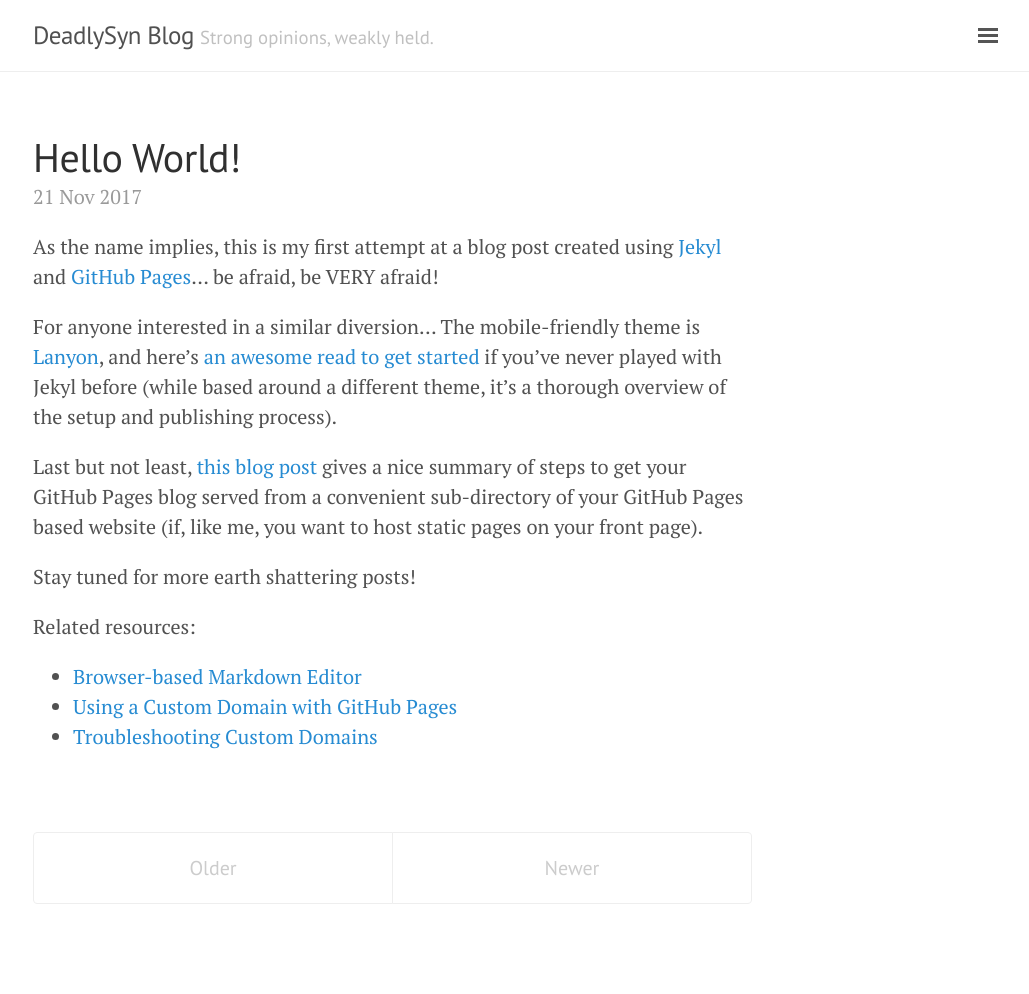
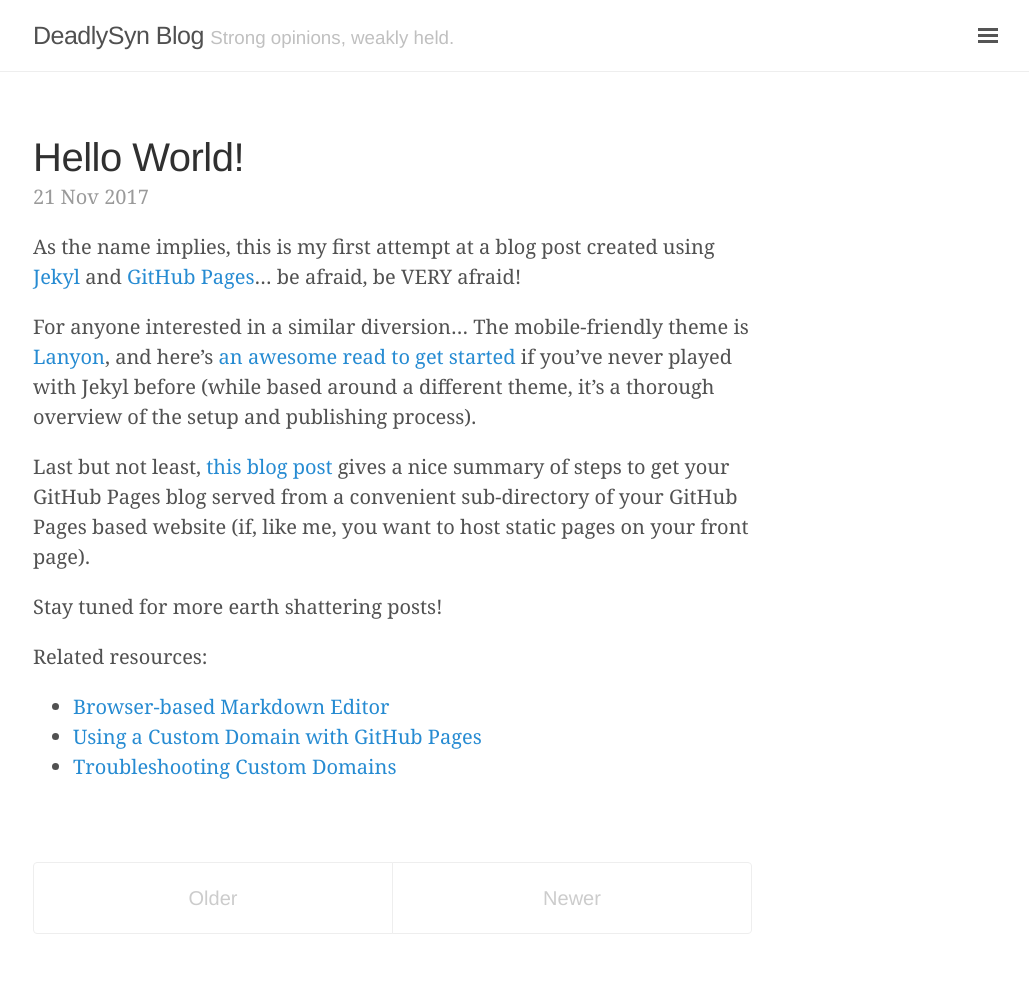
Before and after one commit to deadlysyn/blog, a Jekyll site: the page built from index.html, in a window 1280 px wide. Shown: the whole page, without its empty margins (247-1276 px from the left). Built offline with Jekyll 4.4.1, drawn with Linux system fonts in a browser that asks for light colours; the list of posts is cut into pages by our own code; before the commit the page ends 964 px from its top, so only the background shows below that.

Commit message:
change font

```diff
--- a/_includes/head.html
+++ b/_includes/head.html
@@ -18,7 +18,8 @@
   <link rel="stylesheet" href="{{ site.baseurl }}/public/css/poole.css">
   <link rel="stylesheet" href="{{ site.baseurl }}/public/css/syntax.css">
   <link rel="stylesheet" href="{{ site.baseurl }}/public/css/lanyon.css">
-  <link rel="stylesheet" href="https://fonts.googleapis.com/css?family=PT+Serif:400,400italic,700%7CPT+Sans:400">
+  <!--link rel="stylesheet" href="https://fonts.googleapis.com/css?family=PT+Serif:400,400italic,700%7CPT+Sans:400"-->
+  <link rel="stylesheet" href="https://fonts.googleapis.com/css?family=Nunito:400,700|Inconsolata:400,700">
 
   <!-- Icons -->
   <link rel="apple-touch-icon-precomposed" sizes="144x144" href="{{ site.baseurl }}/public/apple-touch-icon-precomposed.png">
```
